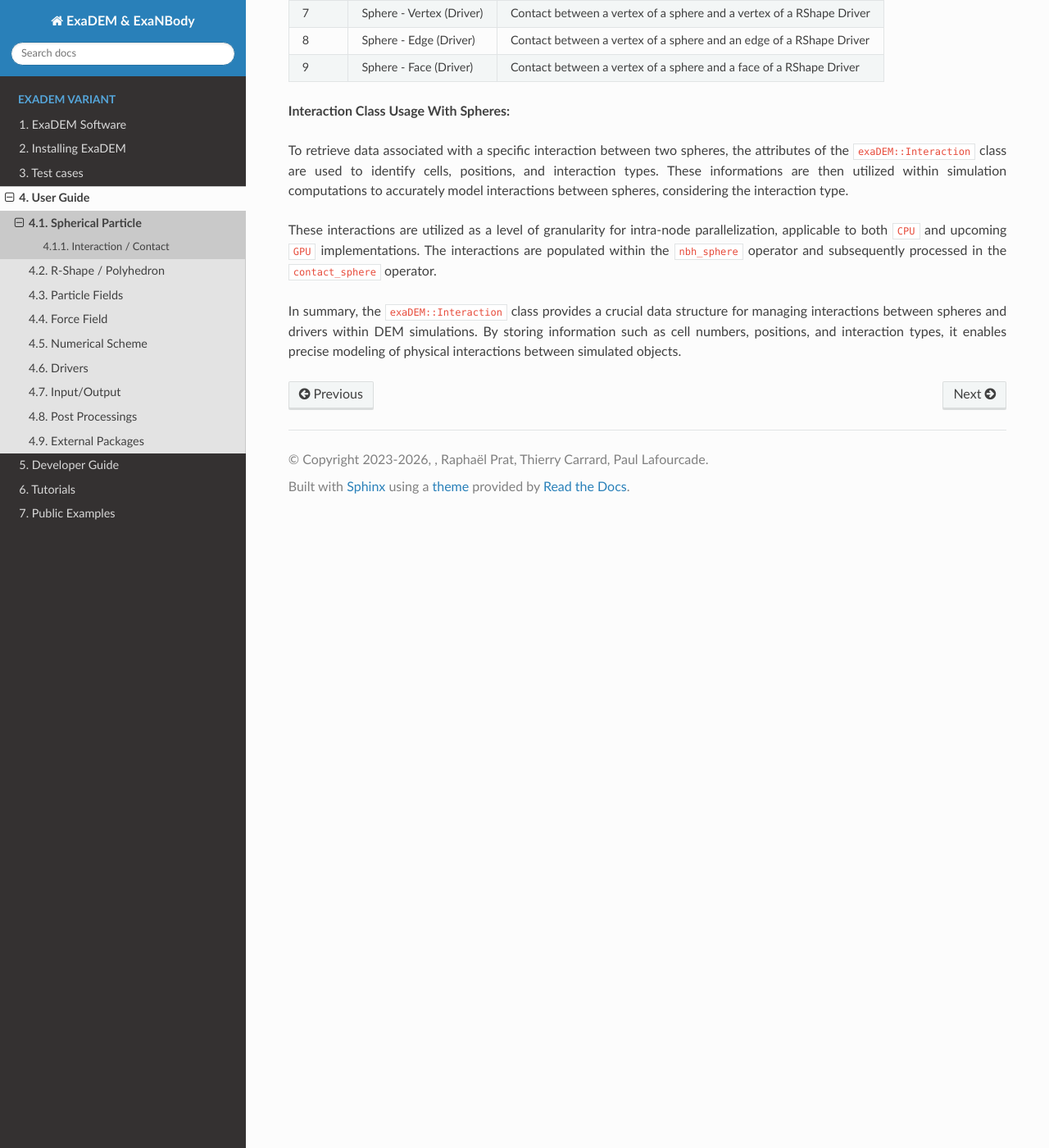
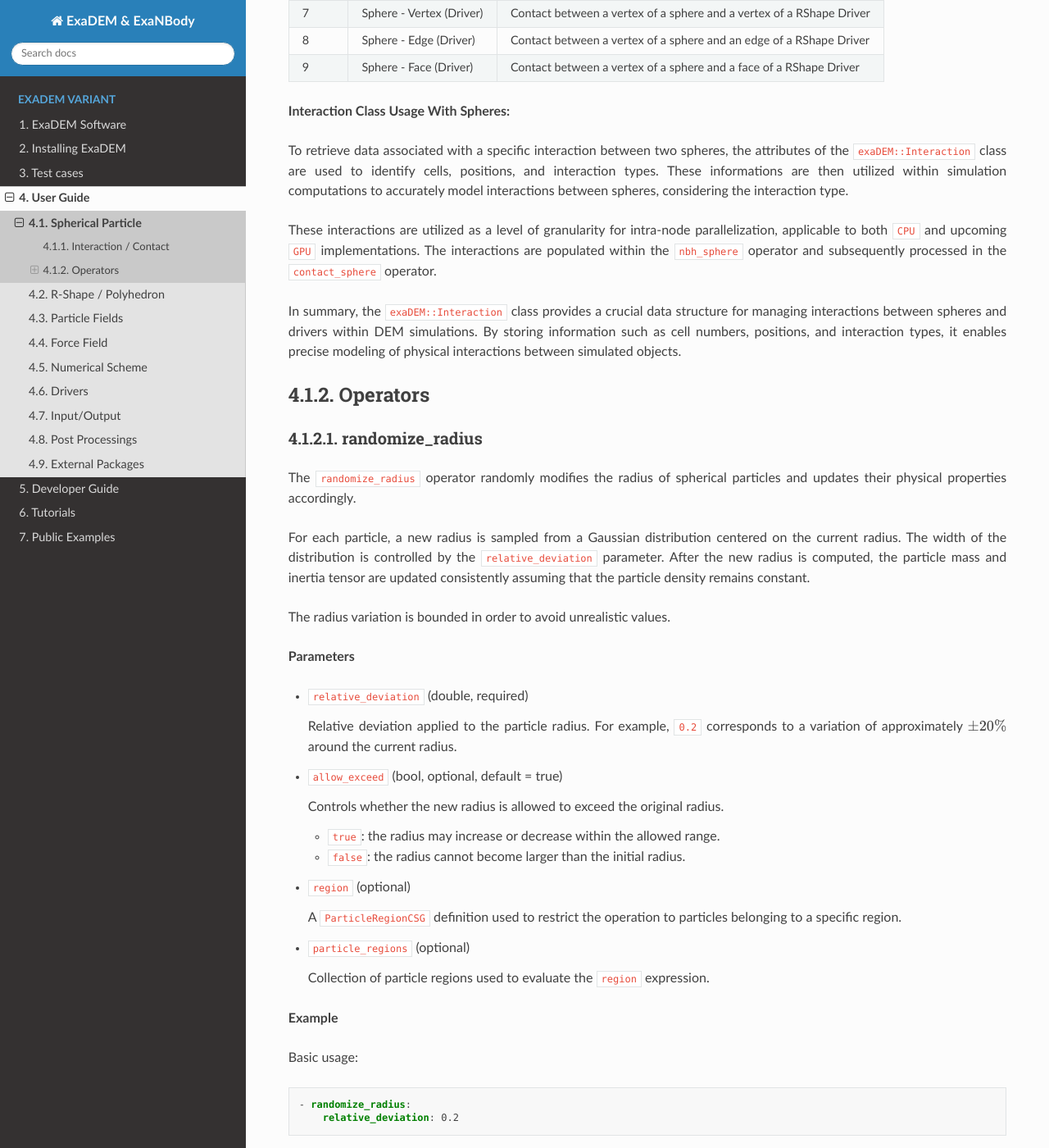
Before and after one commit to Collab4exaNBody/doc_exaDEM, a Sphinx documentation site: the page built from docs/source/project_exaDEM/user_guide/spheres.rst, in a window 1280 px wide and 1400 px high, scrolled down 1009 px. Shown: the whole window at 82% size. Built offline with Sphinx 7.4.7 and the Read the Docs theme 3.1.0, drawn with Linux system fonts in a browser that asks for light colours; some of the changed text lies outside the part shown.

Commit message:
Document randomize_radius operator in user guide
Added ddocumentation for the randomize_radius operator, including its parameters and usage examples.

```diff
--- a/docs/source/project_exaDEM/user_guide/spheres.rst
+++ b/docs/source/project_exaDEM/user_guide/spheres.rst
@@ -58,3 +58,70 @@ To retrieve data associated with a specific interaction between two spheres, the
 These interactions are utilized as a level of granularity for intra-node parallelization, applicable to both ``CPU`` and upcoming ``GPU`` implementations. The interactions are populated within the ``nbh_sphere`` operator and subsequently processed in the ``contact_sphere`` operator.
 
 In summary, the ``exaDEM::Interaction`` class provides a crucial data structure for managing interactions between spheres and drivers within DEM simulations. By storing information such as cell numbers, positions, and interaction types, it enables precise modeling of physical interactions between simulated objects.
+
+Operators
+^^^^^^^^^
+
+randomize_radius
+~~~~~~~~~~~~~~~~
+
+The ``randomize_radius`` operator randomly modifies the radius of spherical
+particles and updates their physical properties accordingly.
+
+For each particle, a new radius is sampled from a Gaussian distribution
+centered on the current radius. The width of the distribution is controlled
+by the ``relative_deviation`` parameter. After the new radius is computed,
+the particle mass and inertia tensor are updated consistently assuming that
+the particle density remains constant.
+
+The radius variation is bounded in order to avoid unrealistic values.
+
+**Parameters**
+
+* ``relative_deviation`` (double, required)
+
+  Relative deviation applied to the particle radius.
+  For example, ``0.2`` corresponds to a variation of approximately
+  :math:`\pm 20\%` around the current radius.
+
+* ``allow_exceed`` (bool, optional, default = true)
+
+  Controls whether the new radius is allowed to exceed the original radius.
+
+  * ``true``: the radius may increase or decrease within the allowed range.
+  * ``false``: the radius cannot become larger than the initial radius.
+
+* ``region`` (optional)
+
+  A ``ParticleRegionCSG`` definition used to restrict the operation to
+  particles belonging to a specific region.
+
+* ``particle_regions`` (optional)
+
+  Collection of particle regions used to evaluate the ``region`` expression.
+
+**Example**
+
+Basic usage:
+
+.. code-block:: yaml
+
+  - randomize_radius:
+      relative_deviation: 0.2
+
+Allowing the radius to increase beyond its initial value:
+
+.. code-block:: yaml
+
+  - randomize_radius:
+      relative_deviation: 0.2
+      allow_exceed: true
+
+Applying the operator only to a specific particle region:
+
+.. code-block:: yaml
+
+  - randomize_radius:
+      relative_deviation: 0.15
+      allow_exceed: true
+      region: my_region
```
